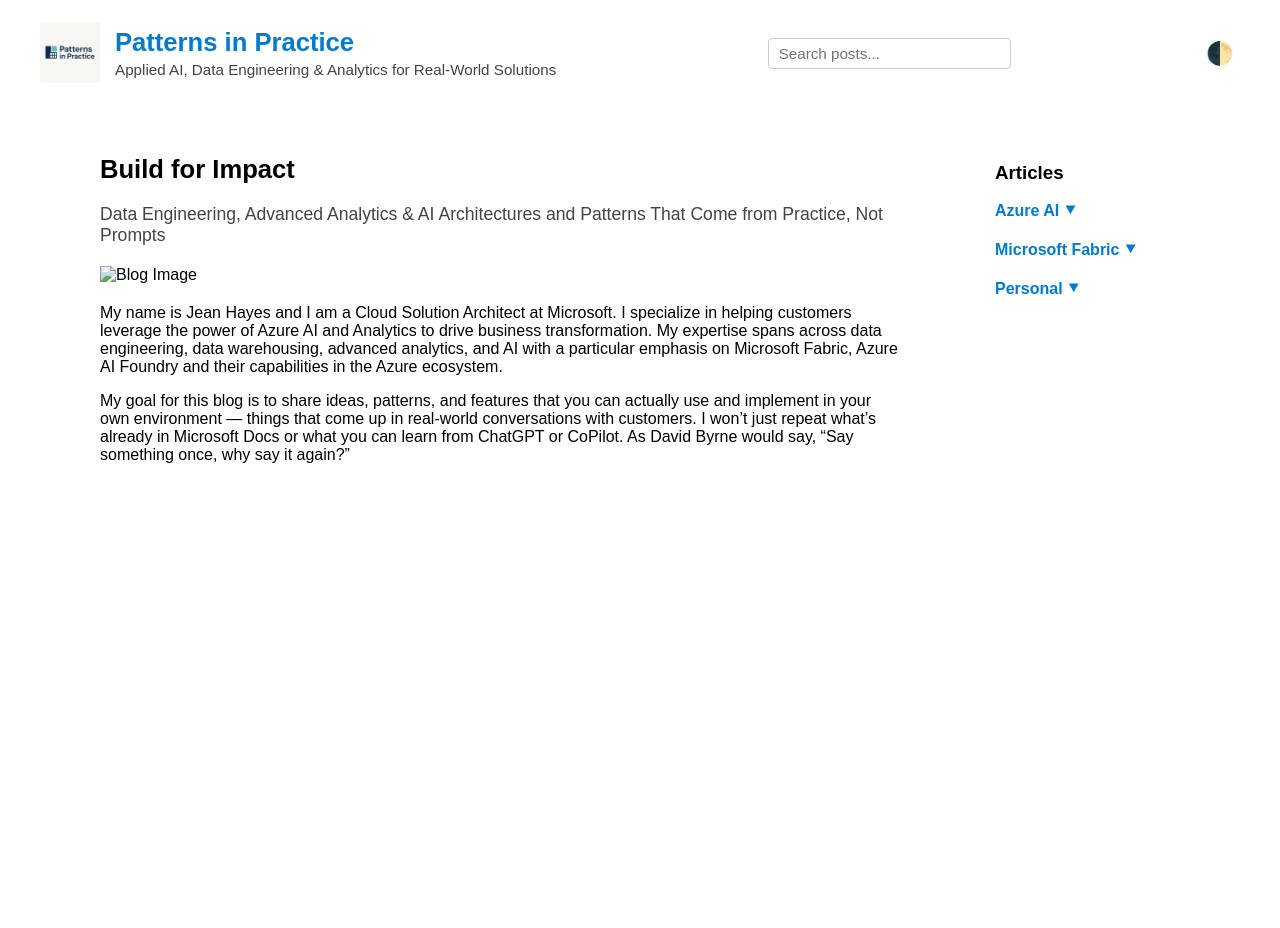
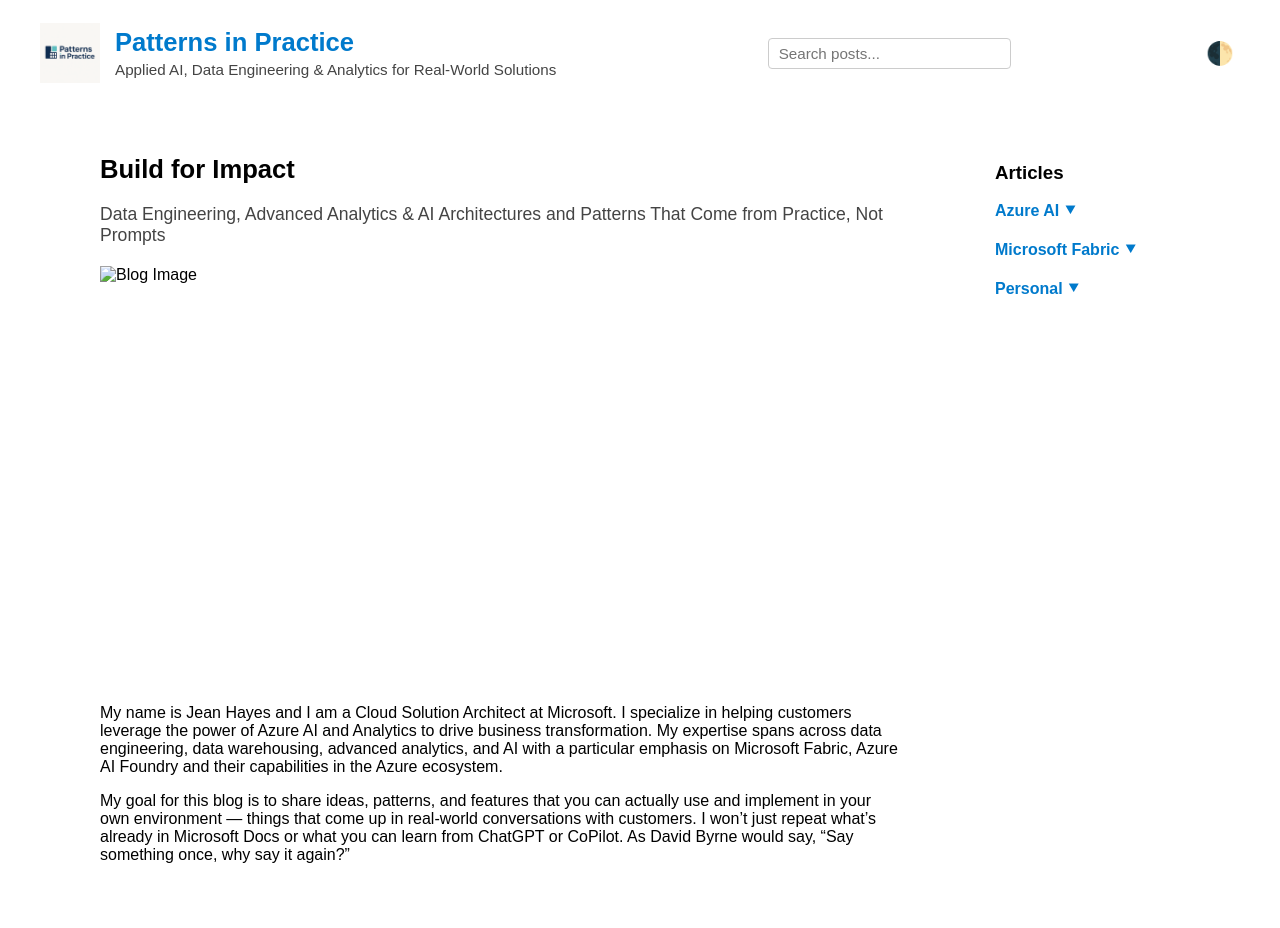
Before and after one commit to jehayesms/jean-hayes-ai-analytics, a Jekyll site: the page built from index.md, in a window 1280 px wide. Built offline with Jekyll 4.4.1, drawn with Linux system fonts in a browser that asks for light colours; comment, search, counter and statistics services are not loaded; before the commit the page ends 900 px from its top, so only the background shows below that.

Commit message:
fix images

```diff
--- a/assets/css/style.css
+++ b/assets/css/style.css
@@ -92,13 +92,14 @@
 }
 
 
+
 .blog-image {
   display: block;
   max-width: 100%;
+  width: 100%;
   height: auto;
-  max-height: 300px;   /* or 400px if needed */
-  width: 100%;         /* ensures it fills the content width */
-  object-fit: cover;   /* maintains shape and crops if necessary */
+  aspect-ratio: 1200 / 627;  /* Maintain correct aspect ratio */
+  object-fit: cover;         /* Crop to fill container if needed */
   margin: 20px auto;
 }
 
```
Also changed, not shown: 2 other files.
